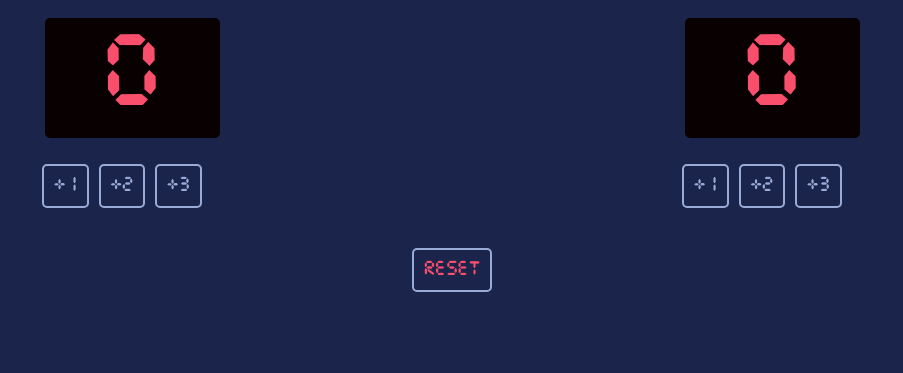
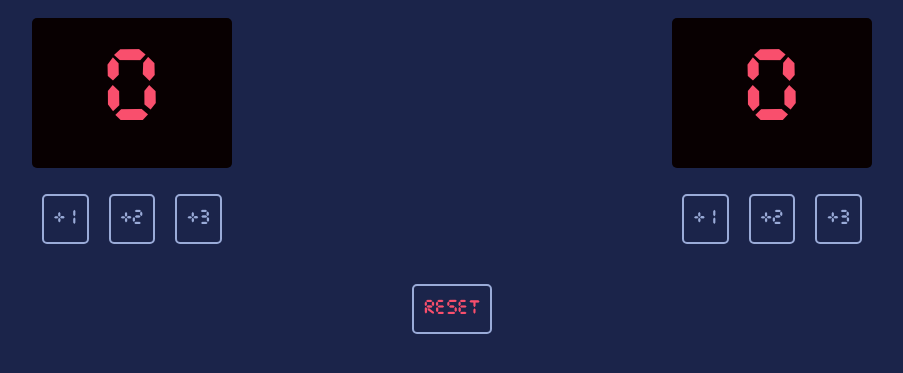
Before and after one commit to tomengland/scoreboard_app, a plain HTML site: page index.html in a window 1280 px wide. Shown: the part 89-462 px from the top of the page, without its empty margins (188-1091 px from the left). Drawn offline with Linux system fonts and the light colour scheme.

Commit message:
increase scoreboard width to accomodate 3 digits

```diff
--- a/index.css
+++ b/index.css
@@ -27,32 +27,40 @@ h3 {
     font-family: "scoreboardFont";
     color: #F94F6D;
     font-size: 90px;
-    height: 120px;
-    width: 175px;
+    height: 150px;
+    width: 200px;
     display: flex;
     justify-content: center;
     align-items: center;
     margin: 0 0 26px 0;
     border-radius: 5px;
+}
 
+#scoreboard span {
+    display: flex;
+    justify-content: center; /* Distribute the digits evenly */
+    width: 100%;
 }
+
 
 .scoreButtons {
     margin: 0 0 40px 0;
     background-color: #1B244A;
-    width: 155px;
+    width: 200px;
     display: flex;
     justify-content: center;
 }
 .scoreButtons button {
     font-family: "scoreboardFont";
-    margin: 0 5px;
+    margin: 0 10px;
     border: 2px solid #9AABD8;
     color: #9AABD8;
     background-color: #1B244A;
     border-radius: 5px;
     padding: 10px;
     font-size: 18px;
+    height: 50px;
+    width: 60px;
 
 }
 
@@ -61,4 +69,6 @@ h3 {
 }
 .scoreButtons#reset button {
     color: #F94F6D;
+    /* color: blue; */
+    width: auto;
 }
--- a/index.html
+++ b/index.html
@@ -1,6 +1,7 @@
 <html>
     <head>
         <link rel="stylesheet" href="index.css">
+        <meta charset="UTF-8">
     </head>
     <body>
         <div class="container">
```
